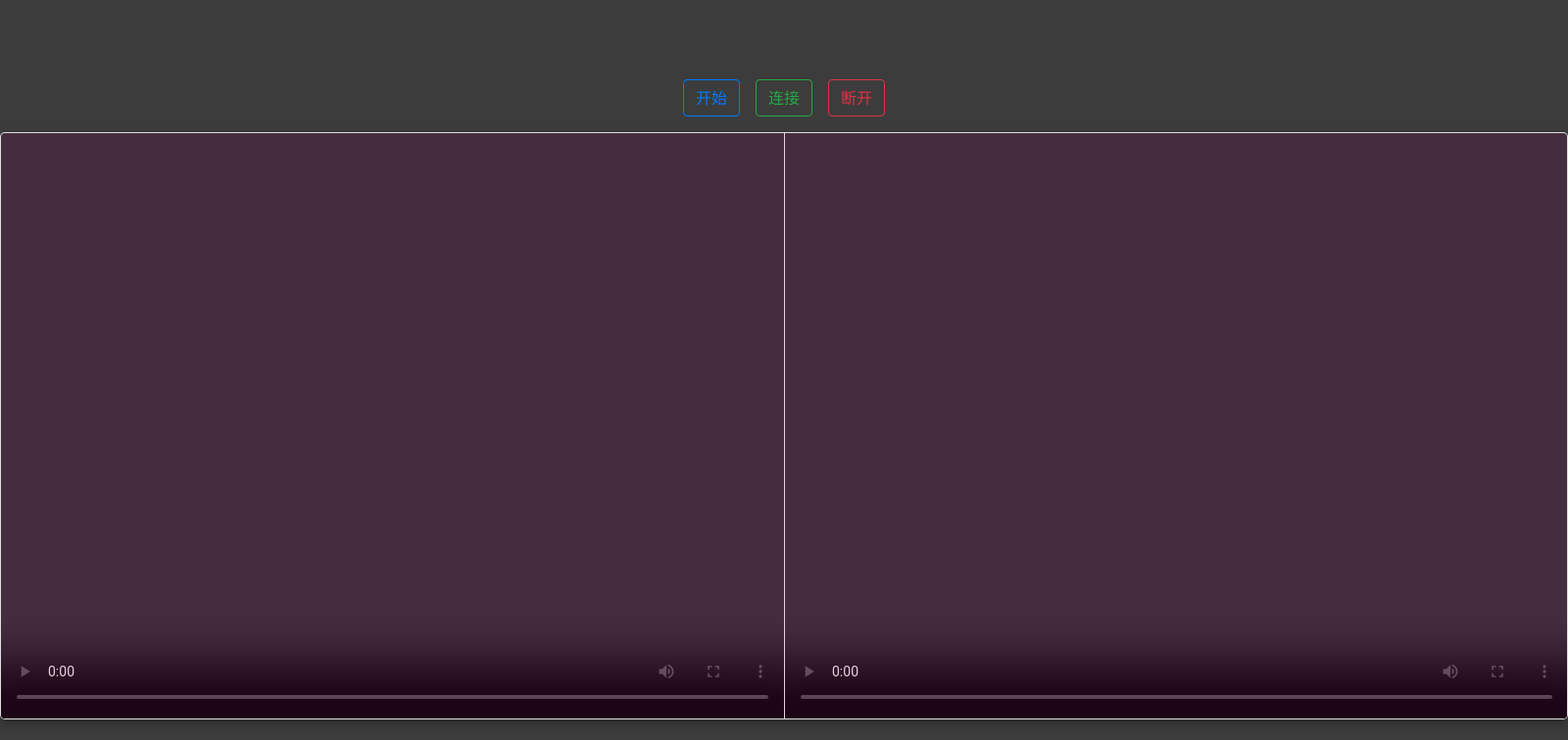
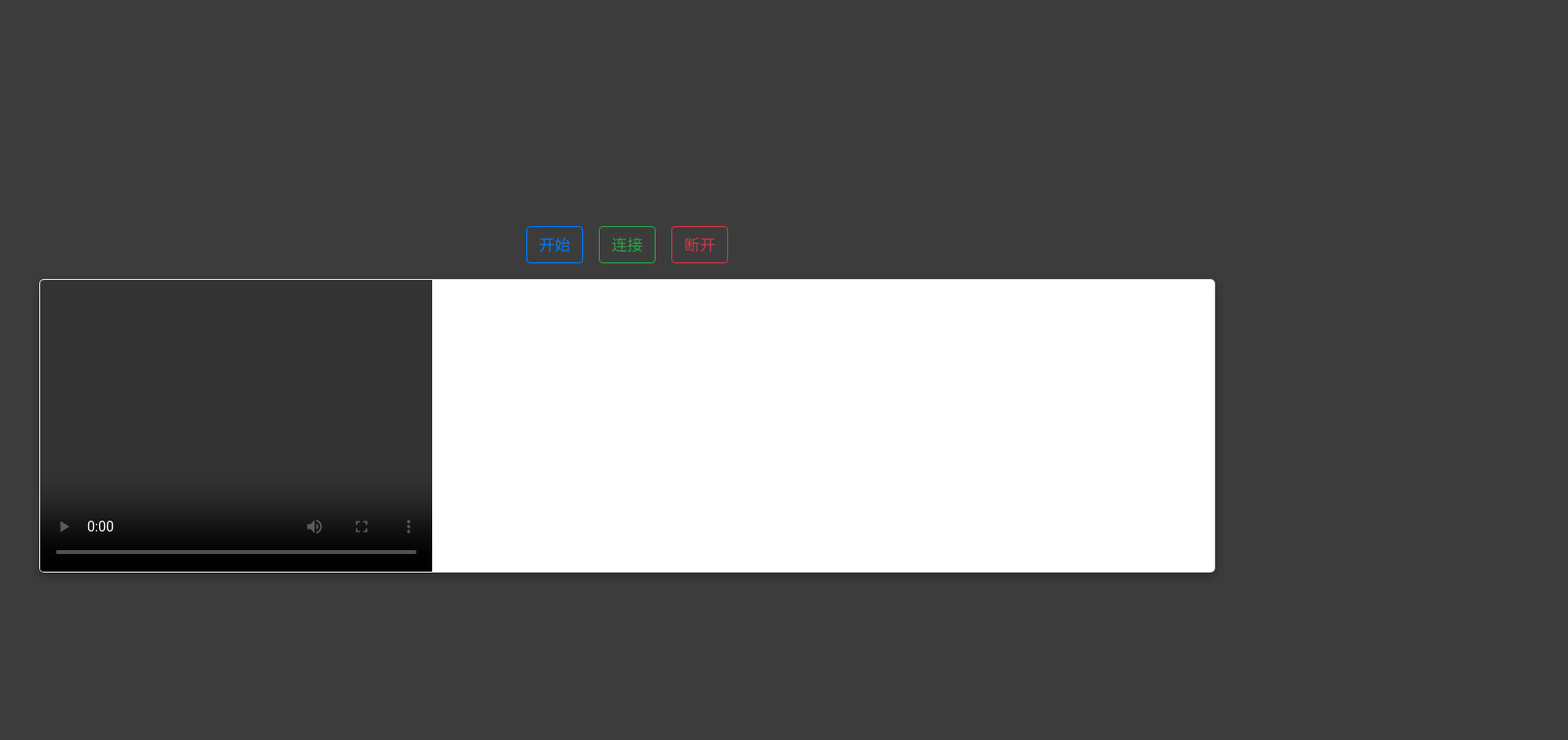
Before and after one commit to fuyb/webrtc-demo, a React (Create React App) app: page / in a window 1280 px wide. Shown: the top 756 px of the page at 98% size, 1600 px wide, since content can reach past the window. Built offline with nearby package versions, Linux system fonts and the light colour scheme.

Commit message:
one to many connect

```diff
--- a/package.json
+++ b/package.json
@@ -4,6 +4,7 @@
   "private": true,
   "dependencies": {
     "bootstrap": "^4.3.1",
+    "query-string": "^6.12.1",
     "react": "^16.8.6",
     "react-bootstrap": "^1.0.0-beta.10",
     "react-dom": "^16.8.6",
--- a/src/App.jsx
+++ b/src/App.jsx
@@ -20,10 +20,23 @@ class App extends React.Component {
         this.webRTC = new WebRTC();
         this.webRTC.onConnect = this.onConnected;
         this.webRTC.onClose = this.onClose;
+
+        this.state = {
+            streams: {}
+        };
     }
 
-    onConnected(stream) {
-        this.videoBox.addRemoteVideoStream(stream);
+    onConnected(event) {
+        const streams = this.state.streams;
+        const stream = event.streams[0];
+        if (!streams[stream.id]) {
+            streams[stream.id] = stream;
+        } else {
+            streams[stream.id].addTrack(event.track);
+        }
+        this.setState({
+            streams: streams
+        });
     }
 
     onClose() {
@@ -47,14 +60,21 @@ class App extends React.Component {
 
     render () {
         return (
+        <div style={{display: 'flex', 'flexDirection': 'column'}}>
             <div>
                 <ButtonBox
                  onStart={this.onStart}
                  onConnect={this.onConnect}
                  onDisconnect={this.onDisconnect}
                 />
-                <VideoBox ref={this.setVideoBoxRef} />
             </div>
+            <div>
+                <VideoBox
+                ref={this.setVideoBoxRef}
+                streams={this.state.streams}
+                />
+            </div>
+        </div>
         );
     }
 }
--- a/src/Video.jsx
+++ b/src/Video.jsx
@@ -7,63 +7,57 @@ class VideoBox extends React.Component {
         this.addRemoteVideoStream = this.addRemoteVideoStream.bind(this);
         this.onClose = this.onClose.bind(this);
 
-        this.localVideo = null;
-        this.setLocalVideoRef = element => {
-            this.localVideo = element;
-            this.localVideo.onloadedmetadata = e => {
-                this.localVideo.play();
-            }
-        };
-
-        this.remoteVideo = null;
-        this.setRemoteVideoRef = element => {
-            this.remoteVideo = element;
-            this.remoteVideo.onloadedmetadata = e => {
-                this.remoteVideo.play();
-            }
-        };
+        this.localVideo = React.createRef();
     }
 
     componentDidMount() {
     }
 
+    componentDidUpdate(prevProps) {
+        const elements = document.getElementsByName("remote-video");
+        const streams = Object.values(this.props.streams);
+        for (let i = 0; i < streams.length; ++i) {
+            const video = elements[i];
+            video.srcObject = streams[i];
+        }
+    }
+
     addLocalVideoStream(stream) {
-        this.localVideo.srcObject = stream;
+        this.localVideo.current.srcObject = stream;
     }
 
     addRemoteVideoStream(stream) {
-        this.remoteVideo.srcObject = stream;
     }
 
     onClose() {
-        if (this.localVideo.srcObject !== null) {
-            let tracks = this.localVideo.stream.getTracks();
+        if (this.localVideo.current.srcObject !== null) {
+            let tracks = this.localVideo.current.stream.getTracks();
              tracks.forEach(track => {
                  track.stop();
              });
-            this.localVideo.srcObject = null;
+            this.localVideo.current.srcObject = null;
         }
 
-        if (this.remoteVideo.srcObject !== null) {
-            let tracks = this.remoteVideo.stream.getTracks();
+        const elements = document.getElementsByName("remote-video");
+        for (let i = 0; i < elements.length; ++i) {
+            const video = elements[i];
+            let tracks = video.stream.getTracks();
              tracks.forEach(track => {
                  track.stop();
              });
-            this.remoteVideo.srcObject = null;
+            video.srcObject = null;
         }
     }
 
     render () {
         return (
             <div className={"card"}>
-                <div className={"card_part card_part-two"}>
-                    <video ref={this.setLocalVideoRef} controls={true}>
-                    </video>
-                </div>
-                <div className={"card_part card_part-one"}>
-                    <video ref={this.setRemoteVideoRef} controls={true}>
-                    </video>
-                </div>
+                <video key="localVideo" ref={this.localVideo} controls={true} autoPlay={true}>
+                </video>
+                {Object.entries(this.props.streams).map(([key,value],i) =>
+                <video key={key} name="remote-video" controls={true} autoPlay={true}>
+                </video>
+                )}
             </div>
         );
     }
--- a/src/connect.js
+++ b/src/connect.js
@@ -1,5 +1,6 @@
 import adapter from 'webrtc-adapter';
 import { SignnalingChannel } from './signnal';
+import queryString from 'query-string';
 
 export function WebRTC() {
     const configuration = {
@@ -23,8 +24,8 @@ export function WebRTC() {
     };
 
     const constraints = {
-        audio: true,
-        video: { width: 1280, height: 720 }
+        audio: true, //{ echoCancellation: true },
+        video: { width: 400, height: 300}
     };
 
     this.getICEServices = function() {
@@ -34,46 +35,49 @@ export function WebRTC() {
         return configuration;
     }
 
+    this.offer = null;
+    this.answer = null;
+    this.pcs = {};
+
     /* 建立signnal连接，用于交换数据 */
     this.signnaling = () => {
-        /* channel */
-        const channel = window.location.search.match(/channel=(\d+)/)[1];
-        /* 本端ID */
-        const id = window.location.search.match(/id=(\d+)/)[1];
-        /* 对端ID */
-        const peer = window.location.search.match(/peer=(\d+)/)[1];
-        this.signnalingChannel = new SignnalingChannel(channel, id, peer);
+        const query = queryString.parse(window.location.search);
+        this.signnalingChannel = new SignnalingChannel(query.channel, query.id, query.peer);
 
-        this.signnalingChannel.onmessage = async (data) => {
+        this.signnalingChannel.onmessage = async (message) => {
             try {
-                if (data.sdp) {
-                    console.log(data.sdp.type);
-                    switch (data.sdp.type) {
+                if (message.data.sdp) {
+                    console.log(message.data.sdp.type);
+                    const pc = this.pcs[message.sender].pc;
+                    switch (message.data.sdp.type) {
                         case 'offer':
-                            await this.pc.setRemoteDescription(data.sdp);
+                            await pc.setRemoteDescription(message.data.sdp);
                             const stream =
                                 await navigator.mediaDevices.getUserMedia(constraints);
                             stream.getTracks().forEach((track) =>
-                                this.pc.addTrack(track, stream));
-                            await this.pc.setLocalDescription(await this.pc.createAnswer());
-                            this.signnalingChannel.send({sdp: this.pc.localDescription});
+                                pc.addTrack(track, stream));
+                            const answer = await pc.createAnswer();
+                            await pc.setLocalDescription(answer);
+                            this.signnalingChannel.send({sdp: pc.localDescription}, message.sender);
                             break;
                         case 'answer':
-                            await this.pc.setRemoteDescription(data.sdp);
+                            await pc.setRemoteDescription(message.data.sdp);
                             break;
                         default:
                             console.log('Unsupported SDP type');
                             break;
                     }
-                } else if (data.candidate) {
-                    await this.pc.addIceCandidate(data.candidate);
-                } else if (data.ready) {
+                } else if (message.data.candidate) {
+                    const pc = this.pcs[message.sender].pc;
+                    await pc.addIceCandidate(message.data.candidate);
+                } else if (message.data.ready) {
                     /* 收到对端Ready询问 */
-                    this.createOffer();
-                    this.signnalingChannel.send({readyACK: true});
-                } else if (data.close) {
+                    this.createOffer(message.sender);
+                    this.signnalingChannel.send({readyACK: true}, message.sender);
+                } else if (message.data.close) {
+                    const pc = this.pcs[message.sender].pc;
                     /* 收到对端Close消息 */
-                    this.pc.close();
+                    pc.close();
                 }
             } catch (err) {
                 console.log(err);
@@ -81,18 +85,16 @@ export function WebRTC() {
         };
     }
 
-    this.pc = new window.RTCPeerConnection(this.getICEServices());
 
-    this.pc.onicecandidate = (event) => {
+    const onicecandidate = (event) => {
         // send candidate
         if (event.candidate) {
-            this.signnalingChannel.send({candidate: event.candidate});
+            this.signnalingChannel.send({candidate: event.candidate}, 'all');
         }
     };
 
-    this.pc.onconnectionstatechange = (event) => {
-        console.log(this.pc.connectionState);
-        switch(this.pc.connectionState) {
+    const onconnectionstatechange = (event) => {
+        switch(event.target.connectionState) {
             case 'connected':
                 break;
             case 'disconnected':
@@ -109,52 +111,67 @@ export function WebRTC() {
         }
     };
 
-    this.pc.onnegotiationneeded = async () => {
+    const onnegotiationneeded = async () => {
         // 可以开始协商连接
         console.log('onnegotiationneeded');
     };
 
     this.onConnect = null;
     this.onClose = null;
+    this.pcs = [];
 
     // 对端视频流
-    this.pc.ontrack = (event) => {
-        console.log(event);
+    const ontrack = (event) => {
         try {
             if (this.onConnect !== null) {
-                this.onConnect(event.streams[0]);
+                this.onConnect(event);
             }
         } catch (err) {
             console.log(err);
         }
     };
 
-    this.start = async function() {
+    this.start = async function(pc) {
         try {
-            const stream =
+            this.stream =
                 await navigator.mediaDevices.getUserMedia(constraints);
-            stream.getTracks().forEach((track) =>
-                this.pc.addTrack(track, stream));
-            return Promise.resolve(stream);
+            return Promise.resolve(this.stream);
         } catch (err) {
             return Promise.reject(err);
         }
     };
 
-    this.createOffer = async function() {
+    this.createPC = function(id) {
+        const pc = new window.RTCPeerConnection(this.getICEServices());
+        pc.onicecandidate = onicecandidate;
+        pc.onconnectionstatechange = onconnectionstatechange;
+        pc.onnegotiationneeded = onnegotiationneeded;
+        pc.ontrack = ontrack;
+        this.stream.getTracks().forEach((track) =>
+            pc.addTrack(track, this.stream));
+        this.pcs[id] = {pc: pc};
+        return pc;
+    }
+
+    this.createOffer = async function(id) {
         try {
-            await this.pc.setLocalDescription(await this.pc.createOffer(offerConfig));
-            this.signnalingChannel.send({sdp: this.pc.localDescription});
+            if (!this.pcs[id]) {
+                const pc = this.createPC(id);
+                const offer = await pc.createOffer(offerConfig);
+                await pc.setLocalDescription(offer);
+                this.signnalingChannel.send({sdp: pc.localDescription}, id);
+            }
         } catch(error) {
             console.log(error);
         }
     }
 
     this.connect = async function() {
-        this.signnalingChannel.send({ready: true});
+        this.createPC(this.signnalingChannel.peer);
+        this.signnalingChannel.send({ready: true}, this.signnalingChannel.peer);
     }
 
     this.disconnect = async function() {
-        this.signnalingChannel.send({close: true});
+        this.signnalingChannel.send({close: true}, this.signnalingChannel.peer);
     }
 }
--- a/src/css/index.css
+++ b/src/css/index.css
@@ -8,7 +8,7 @@ body {
   justify-content: center;
   align-items: center;
   flex-wrap: wrap;
-  flex-direction: column;
+  flex-direction: row;
   width: 100%;
   height: 100%;
   background-color: #3c3c3c;
@@ -18,16 +18,20 @@ body {
 
 .card {
   position: relative;
-
-  width: 1600px;
-  height: 600px;
+  width: 1200px;
+  height: 300px;
   overflow: hidden;
-
+  display: flex;
+  flex-direction: row;
   border-radius: 5px;
   box-shadow: 0px 4px 10px rgba(0, 0, 0, 0.3);
 }
+.card video {
+  width: 400px;
+  height: 300px;
+}
 
-/*Light blue cover above the slide show*/
+/*Light blue cover above the slide show
 .card::after {
   content: '';
   position: absolute;
@@ -40,7 +44,7 @@ body {
   height: 100%;
 
   background-color: rgba(140, 22, 115, 0.2);
-}
+}*/
 
 .card_part {
   position: absolute;
@@ -60,8 +64,8 @@ body {
 }
 
 .card_part.card_part-two video {
-  width: 100%;
-  height: 100%;
+  width: 400px;
+  height: 300px;
 }
 
 .card_part.card_part-one {
@@ -71,8 +75,8 @@ body {
 }
 
 .card_part.card_part-one video {
-  width: 100%;
-  height: 100%;
+  width: 400px;
+  height: 300px;
 }
 
 .buttonbox {
--- a/src/signnal.js
+++ b/src/signnal.js
@@ -2,7 +2,7 @@ import io from 'socket.io-client';
 
 
 export function SignnalingChannel(channel, sender, peer) {
-    const server = 'https://ss.yanbin.me:29559';
+    const server = 'https://webrtc.bcjiaoyu.com:9559';
     this.channel = channel;
     this.sender = sender;
     this.peer = peer;
@@ -24,20 +24,22 @@ export function SignnalingChannel(channel, sender, peer) {
     this.onmessage = data => {
     };
 
-    this.send = data => {
+    this.send = (data, sendto) => {
         this.socket.emit('message', {
             sender: this.sender,
             data: {
                 data: data,
-                sender: this.sender
+                sender: this.sender,
+                sendto: sendto
             }
         });
     };
 
     this.socket.on('message', message => {
-        console.log(message);
-        if (message.sender === this.peer) {
-            this.onmessage(message.data);
+        console.log('sendto: ', message.sendto);
+        if (message.sendto === this.sender || message.sendto === 'all') {
+          console.log(message);
+          this.onmessage(message);
         }
     });
 }
```
